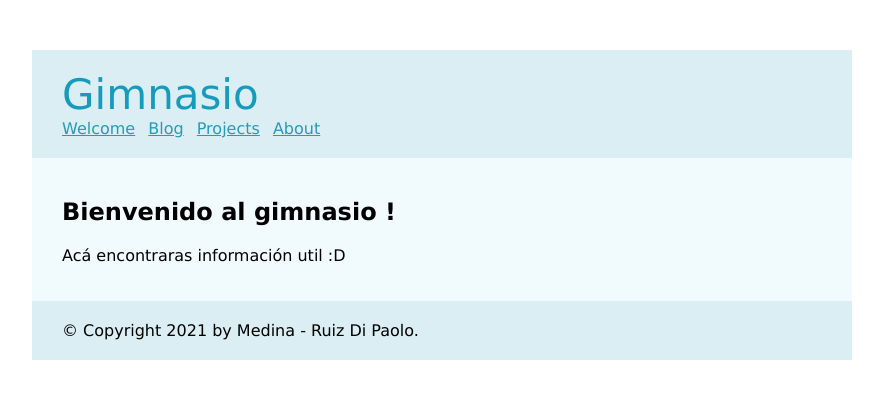
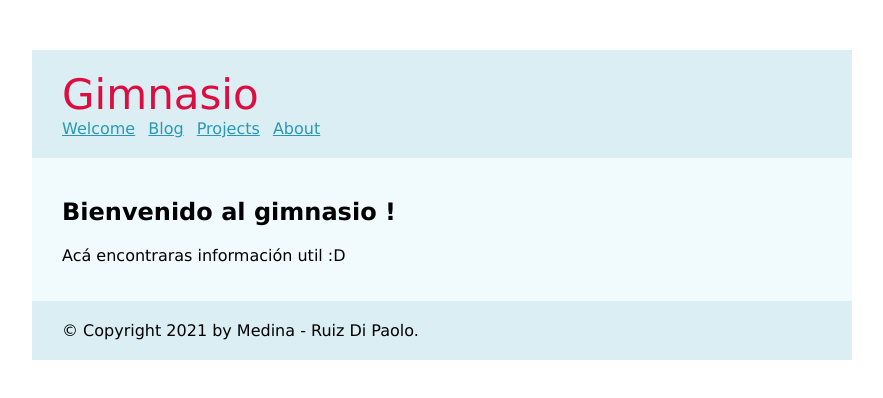
Before and after one commit to Juandiegordp/juandiegordp.github.io, a plain HTML site: page index.html in a window 1280 px wide. Shown: the whole page, without its empty margins (198-1081 px from the left). Drawn offline with Linux system fonts and the light colour scheme.

Commit message:
Synchronized build

```diff
--- a/static/style.css
+++ b/static/style.css
@@ -19,7 +19,7 @@ header, footer, div.page {
 }
 
 header h1 {
-    color: #169bbd;
+    color: #dd0d41;
     margin: 0;
     font-weight: normal;
     font-size: 42px;
```
